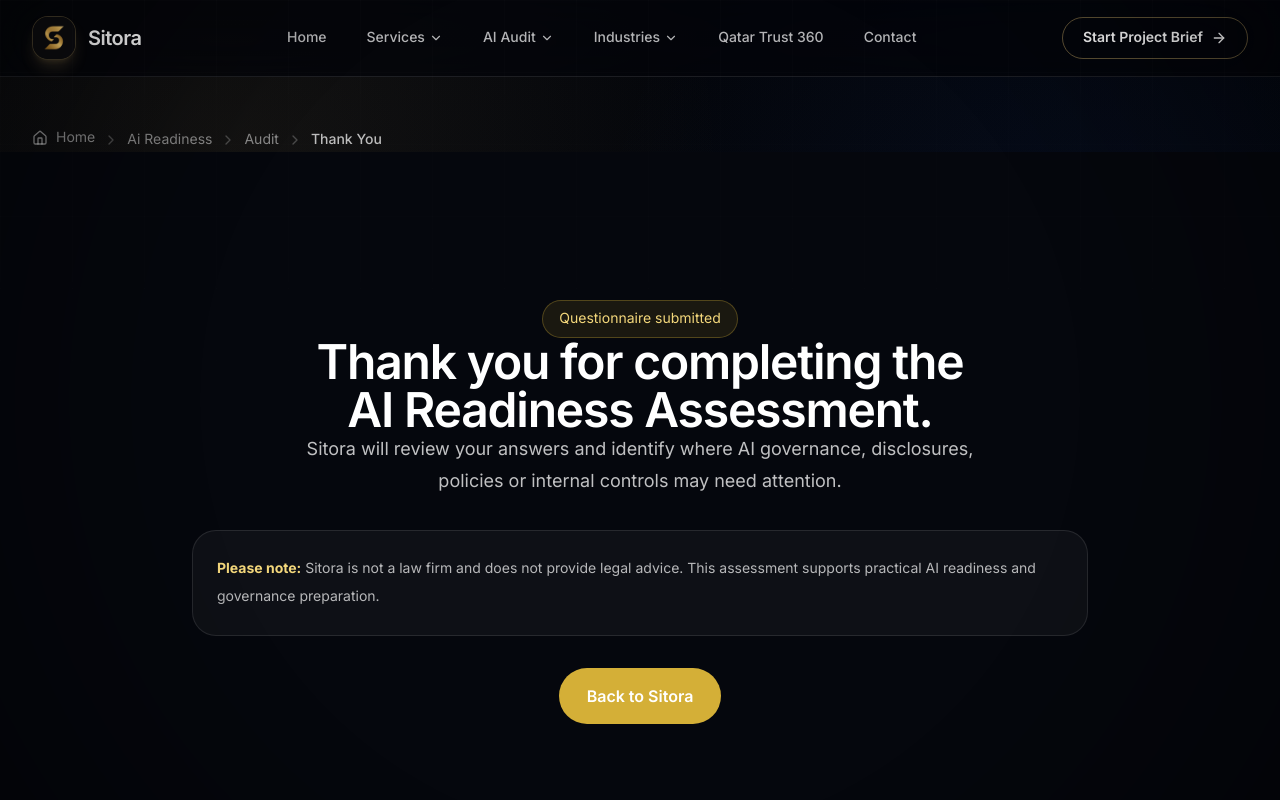
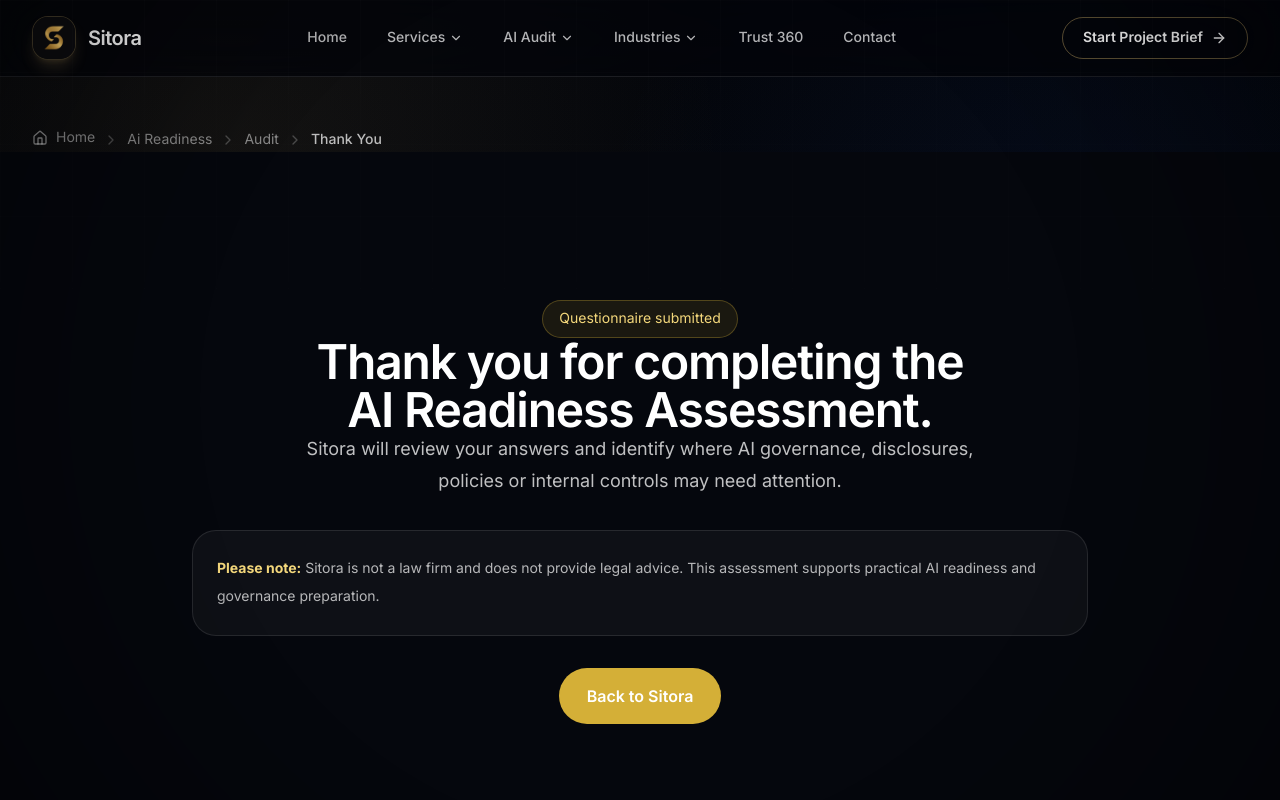
Before and after one commit to Nylon1/SitoraBrandingagency, a Next.js app: page /ai-readiness/audit/thank-you in a window 1280 px wide. Shown: the top 800 px of the page. Built offline with nearby package versions, Linux system fonts and the light colour scheme; a web font is replaced by a local one.

Commit message:
Build Sitora Trust 360 rules engine and Qatar rules library

```diff
--- a/components/SiteHeader.tsx
+++ b/components/SiteHeader.tsx
@@ -42,7 +42,7 @@ const navItems = [
     ],
   },
 
-  { label: "Qatar Trust 360", href: "/qatar-trust-360" },
+  { label: "Trust 360", href: "/qatar-trust-360" },
   { label: "Contact", href: "/contact" },
 ];
 
```
